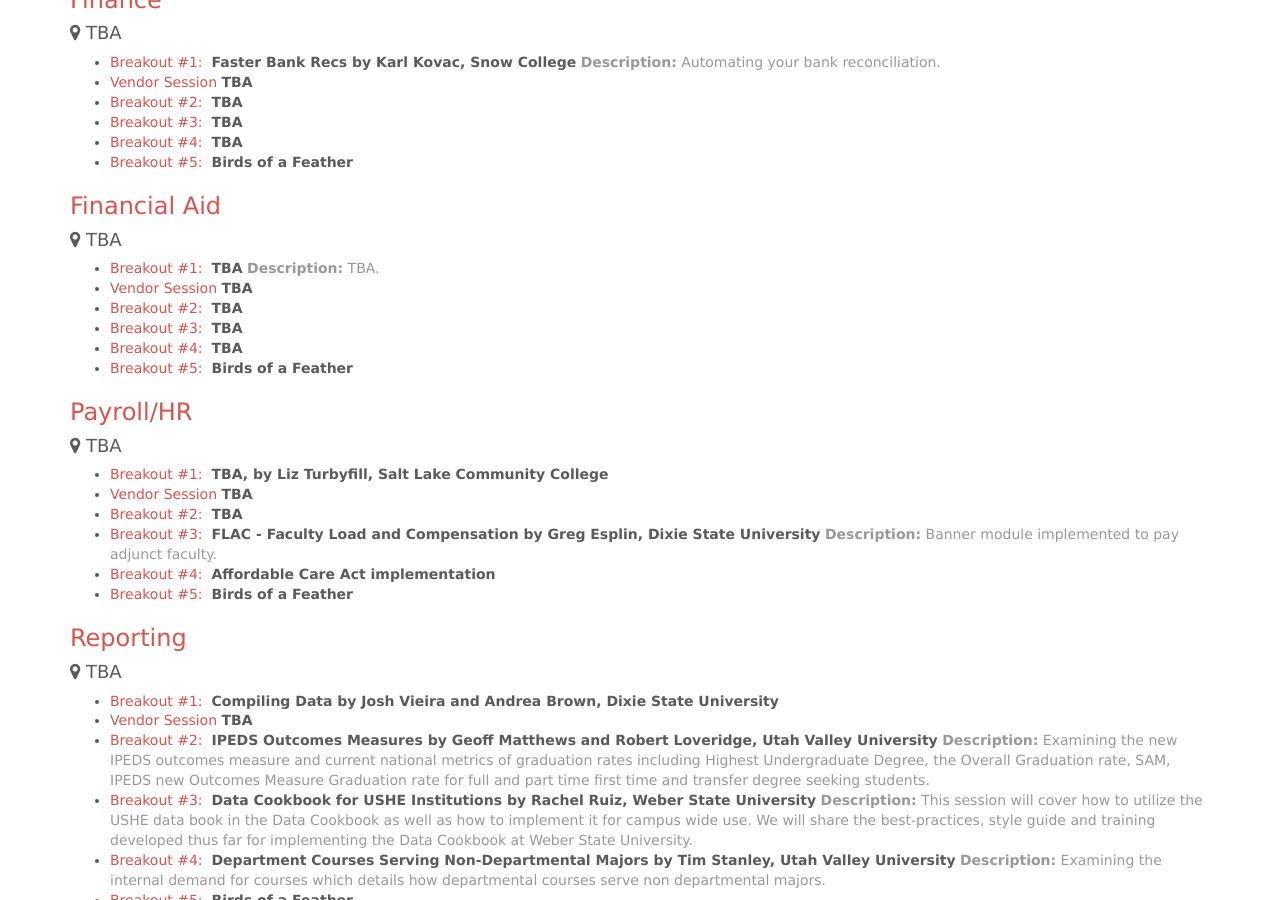
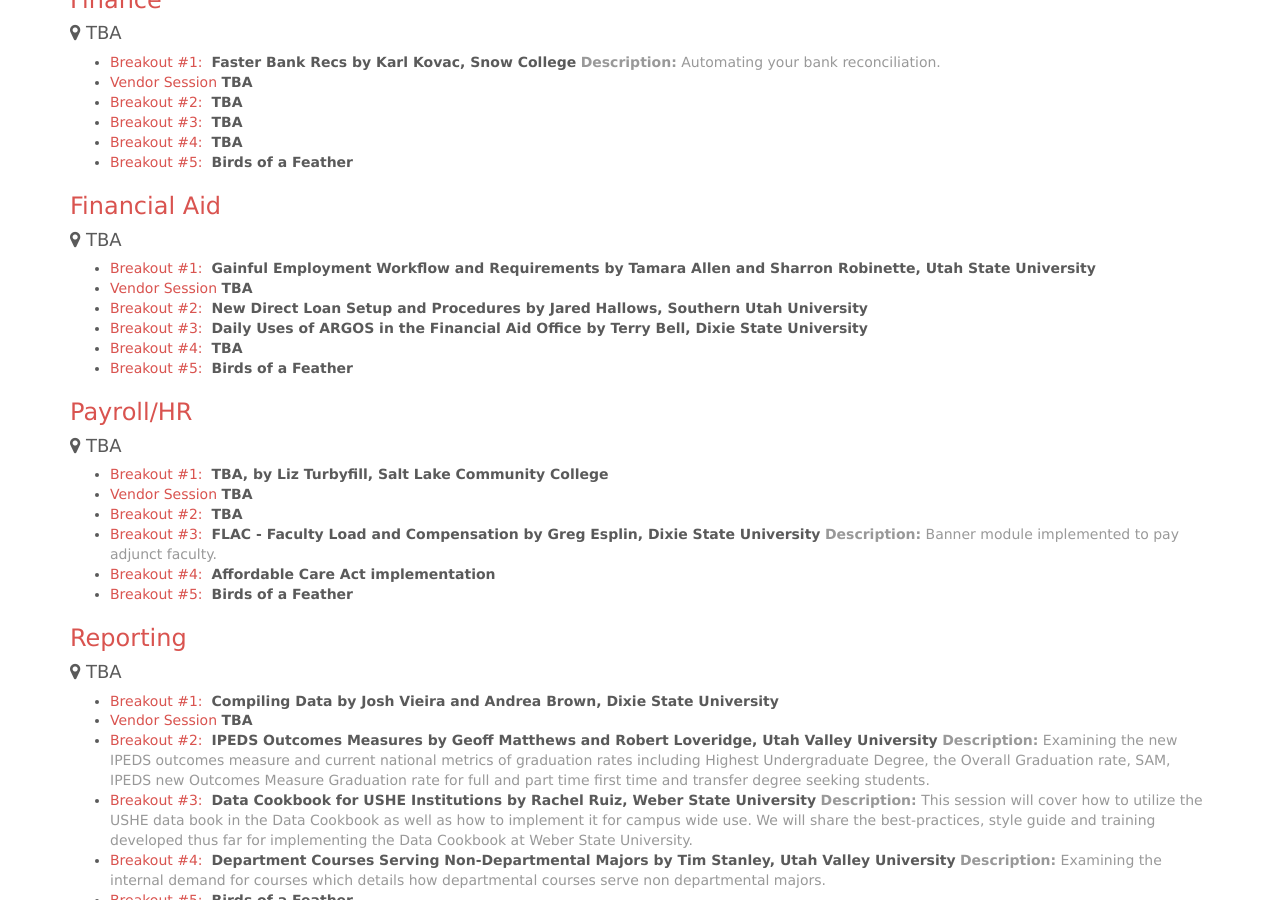
Before and after one commit to ubug/ubug.github.io, a Jekyll site: the page built from schedule/index.md, in a window 1280 px wide and 900 px high, scrolled down 1722 px. Built offline with Jekyll 4.4.1, drawn with Linux system fonts in a browser that asks for light colours; nearby versions of some CDN libraries; Markdown is read by kramdown in place of the engine named in the settings.

Commit message:
added more tracks.

```diff
--- a/schedule/index.md
+++ b/schedule/index.md
@@ -83,11 +83,10 @@
 
 #### <i class="fa fa-map-marker"></i> TBA
 
-* <span class="text-primary">Breakout #1:</span>  **TBA**
-  <span class="text-muted">**Description:** TBA.</span>
+* <span class="text-primary">Breakout #1:</span>  **Gainful Employment Workflow and Requirements by Tamara Allen and Sharron Robinette, Utah State University**
 * <span class="text-primary">Vendor Session</span> **TBA**
-* <span class="text-primary">Breakout #2:</span>  **TBA**
-* <span class="text-primary">Breakout #3:</span>  **TBA**
+* <span class="text-primary">Breakout #2:</span>  **New Direct Loan Setup and Procedures by Jared Hallows, Southern Utah University**
+* <span class="text-primary">Breakout #3:</span>  **Daily Uses of ARGOS in the Financial Aid Office by Terry Bell, Dixie State University**
 * <span class="text-primary">Breakout #4:</span>  **TBA**
 * <span class="text-primary">Breakout #5:</span>  **Birds of a Feather**
 
```
